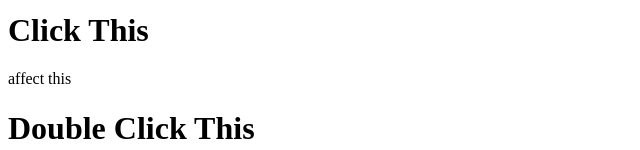
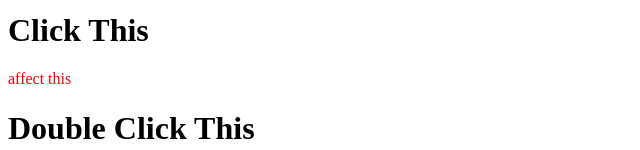
Before and after one commit to eloyortega/fullstack_js, a plain HTML site: page 10JQuery/jquery.html in a window 1280 px wide. Shown: the part 650-800 px from the top of the page, 0-640 px from the left. Drawn offline with Linux system fonts and the light colour scheme.

Commit message:
slight modifications

```diff
--- a/10JQuery/jquery.html
+++ b/10JQuery/jquery.html
@@ -27,6 +27,7 @@
 	$("#bob").mouseover(function() {
 		$("#joe").fadeOut(2000, 'easeOutBounce');
 	});
+
 	$("#bob").mouseleave(function() {
 		$("#joe").fadeIn();
 	});
@@ -44,7 +45,18 @@
 		}
 	);
 
+	var p = $('p')[0];
+	$(p).css('color', '#f00');
+	$($('p')[1]).css('color', '#999');
+	$('p').eq(2).css('color', '#ccc');
+
 	$("#click").click(function() {
+//		$("#reaction").hide();
+//		$("#reaction").show(2000);
+//		$("#reaction").toggle();
+//		$("#reaction").fadeIn(2000);
+//		$("#reaction").fadeOut(2000);
+//		$("#reaction").fadeToggle(2000);
 		$("#reaction").animate({
 			width: "toggle",
 			height: "toggle"
@@ -52,10 +64,9 @@
 			duration: 2000,
 			specialEasing: {
 				// width: "linear",
-						height: "easeOutBounce"
-					},
-					complete: function() {
-						$(this).after("<div>Animation complete.</div>");
+				height: "easeOutBounce" },
+			complete: function(){
+				$(this).after("<div> Animation complete. </div>");
 			}
 		});
 	});
@@ -131,8 +142,8 @@
 			background: '#ccc'
 		});
 	});
+
 });
-
 </script>
 </head>
 
@@ -203,4 +214,5 @@
 		</div>
 	</div>
 </body>
+
 </html>
```
Also changed, not shown: 6jsaccordian/accordian.html (+3 -0 lines), 6jsaccordian/accordianStart.html (+3 -0 lines), 5jsimggallery/img/img1.jpg (deleted), 5jsimggallery/img/img2.jpg (deleted), 5jsimggallery/img/img3.jpg (deleted). Lines whose indentation alone changed are shown as unchanged.
